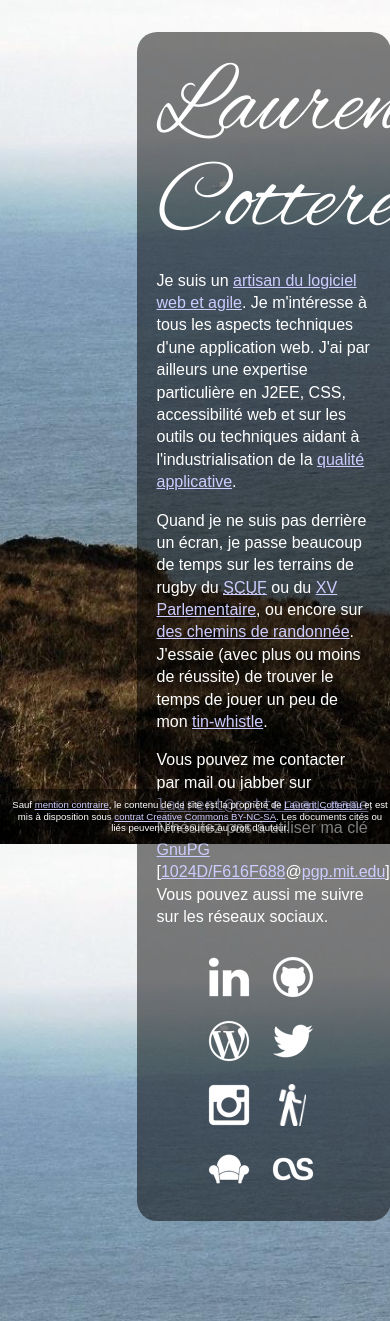
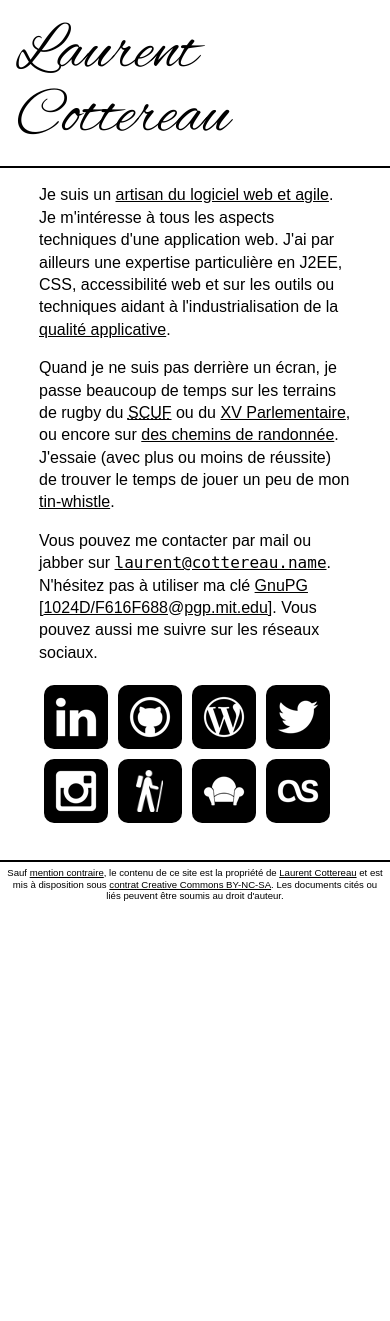
Before and after one commit to pgueguin/net.gueguin.pierre, a PHP site: the page made by index.php in a window 390 px wide; the page is wider, and only the part inside the window is pictured. Shown: the top 1321 px of that part. After the commit the page ends 901 px from the top of that part, so only its background shows below. Run offline with PHP 8.4, Linux system fonts and the light colour scheme; some libraries are stand-ins or nearby versions.

Commit message:
#14 : 2 versions plus légères

```diff
--- a/css/main.css
+++ b/css/main.css
@@ -104,18 +104,25 @@ a:hover {
   text-decoration: none;
 }
 h1 {
+  margin: 0;
+  padding: 0.1em 0 0 0;
   font-family: 'alex_brushregular';
   font-size: 6em;
   font-weight: normal;
-  margin: 0;
-  padding: 0.1em 0 0 0;
   line-height: 1;
+}
+nav ul {
+  padding: 0;
+  width: 512px;
+  margin: 1em auto;
 }
 nav li {
   float: left;
 }
+nav img {
+  border-radius: 10px;
+}
 nav a:hover img {
-  border-radius: 10px;
   background-color: rgba(0, 0, 0, 0.5);
 }
 
@@ -130,31 +137,63 @@ nav a:hover img {
    Media Queries
    ========================================================================== */
 
-@media only screen and (min-width: 480px) {
 
-/* ====================
-    INTERMEDIATE:
-   ==================== */
+@media only screen and (max-width: 1000px) {
+  html {
+    background-image: none;
+    background-color: white;
+    color: black;
+  }
+  header {
+    background: url('/img/lcottereau_irlande_small.jpg') no-repeat center top;
+    padding: 1em 1em 1em 30%;
+    border-bottom: 2px black solid;
+  }
+  h1 {
+    font-size: 5em;
+  }
+  #main {
+    border-radius: 0;
+    padding: 0;
+    background-color: white;
+    width: 100%;
+    margin: 0;
+  }
+  article, nav {
+    margin: 0 10%;
+  }
+  a {
+    color: black;
+  }
+  a:visited {
+    color: black;
+  }
+  nav img {
+    background-color: black;
+    margin: 5px;
+  }
+  nav ul {
+    width: 100%;
+  }
+  footer {
+    position: relative;
+    background-color: white;
+    border-top: 2px black solid;
+    padding: 0;
+  }
+  #main-container {
+    padding-bottom: 2em;
+  }
 }
 
-@media only screen and (min-width: 768px) {
-
-/* ====================
-    WIDE:
-   ==================== */
-
-}
-
-@media only screen and (min-width: 1140px) {
-
-/* ===============
-    Maximal Width
-   =============== */
-
-    .wrapper {
-        width: 1026px; /* 1140px - 10% for margins */
-        margin: 0 auto;
-    }
+@media only screen and (max-width: 600px) {
+  header {
+    padding: 1em;
+    background-image: none;
+  }
+  h1 {
+    font-size: 4em;
+  }
 }
 
 /* ==========================================================================
```
Also changed, not shown: img/lcottereau_irlande_small.jpg (added).
